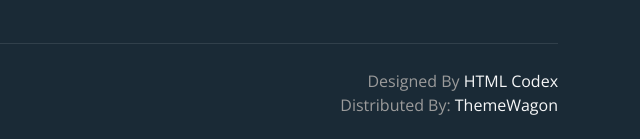
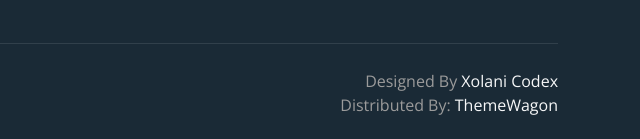
Before and after one commit to Xolani2015/SamSolarWebsite, a plain HTML site: page 404.html in a window 1280 px wide. Shown: the part 1336-1475 px from the top of the page, 640-1280 px from the left. Drawn offline with nearby package versions, Linux system fonts and the light colour scheme.

Commit message:
feat: change name

```diff
--- a/404.html
+++ b/404.html
@@ -202,7 +202,7 @@
                     </div>
                     <div class="col-md-6 text-center text-md-end">
                         <!--/*** This template is free as long as you keep the footer author’s credit link/attribution link/backlink. If you'd like to use the template without the footer author’s credit link/attribution link/backlink, you can purchase the Credit Removal License from "https://htmlcodex.com/credit-removal". Thank you for your support. ***/-->
-                        Designed By <a href="https://htmlcodex.com">HTML Codex</a>
+                        Designed By <a href="https://htmlcodex.com">Xolani Codex</a>
                         <br>Distributed By: <a href="https://themewagon.com" target="_blank">ThemeWagon</a>
                     </div>
                 </div>
```
Also changed, not shown: about.html (+1 -1 lines), contact.html (+1 -1 lines), feature.html (+1 -1 lines), index.html (+1 -1 lines), quote.html (+1 -1 lines), service.html (+1 -1 lines), team.html (+1 -1 lines), testimonial.html (+1 -1 lines), LICENSE.txt, READ-ME.txt.
